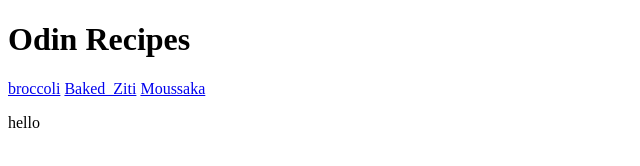
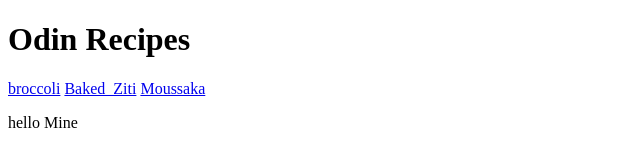
Before and after one commit to Enock27/odin-recipes, a plain HTML site: page index.html in a window 1280 px wide. Shown: the full height of the page, 0-640 px from the left. Drawn offline with Linux system fonts and the light colour scheme.

Commit message:
Added to paragraph

```diff
--- a/index.html
+++ b/index.html
@@ -11,7 +11,7 @@
         <a href="recipes/broccoli.html" target="_blank" rel="noopener noreferrer">broccoli</a>
         <a href="recipe2/Baked_Ziti.html" target="_blank" rel="noopener noreferrer">Baked_Ziti</a>
         <a href="recipe3/Moussaka.html" target="_blank" rel="noopener noreferrer">Moussaka</a>
-        <p> hello</p>
+        <p> hello Mine</p>
 
 
     </body>
```
